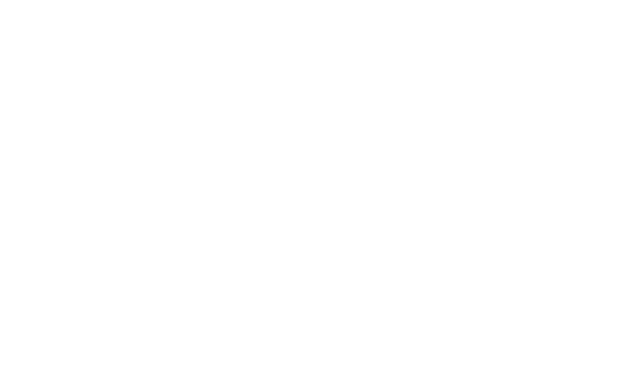
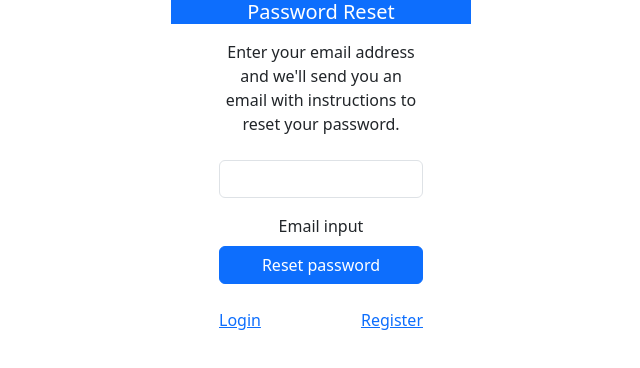
Before and after one commit to JohnBernard24/capstone-frontend, an Angular app: page /forgot in a window 1280 px wide. Before the commit this address led to /. Shown: the top 368 px of the page, without its empty margins (319-959 px from the left). Built offline with nearby package versions, Linux system fonts and the light colour scheme.

Commit message:
Delete haha.txt and added forgot

```diff
--- a/src/app/app.module.ts
+++ b/src/app/app.module.ts
@@ -11,7 +11,8 @@
 const appRoutes: Routes = [
   {path: '', component:LandingComponent},
   {path: 'login', component:LoginComponent},
-  {path: 'register', component:RegisterComponent}
+  {path: 'register', component:RegisterComponent},
+  {path: 'forgot', component:ForgotComponent}
 
 
 ];
--- a/src/app/pages/forgot/forgot.component.html
+++ b/src/app/pages/forgot/forgot.component.html
@@ -1 +1,21 @@
-<p>forgot works!</p>
+<div class="modal-dialog" style="width: 300px;">
+        <div class="modal-content text-center">
+            <div class="modal-header h5 text-white bg-primary justify-content-center">
+                Password Reset
+            </div>
+            <div class="modal-body px-5">
+                <p class="py-2 text-dark">
+                    Enter your email address and we'll send you an email with instructions to reset your password.
+                </p>
+                <div class="form-outline">
+                    <input type="email" id="typeEmail" class="form-control my-3" />
+                    <label class="form-label" for="typeEmail">Email input</label>
+                </div>
+                <a href="#" class="btn btn-primary w-100">Reset password</a>
+                <div class="d-flex justify-content-between mt-4">
+                    <a class="" href="#">Login</a>
+                    <a class="" href="#">Register</a>
+                </div>
+            </div>
+        </div>
+    </div>
--- a/src/app/pages/login/login.component.html
+++ b/src/app/pages/login/login.component.html
@@ -16,10 +16,36 @@
                 <input type="password" placeholder="Password" name="password"/>
                 <button class="btn">login</button>
                 <p class="message text-center" style="font-size: 14px;"><a routerLink="/register">Create an account</a></p>
-                <p class="message text-center" style="font-size: 14px;"><a routerLink="/register">Forgot Password</a></p>
+                <p class="message text-center" style="font-size: 14px;"><a routerLink="/forgot">Forgot Password</a></p>
               </form>
             </div>
       </div>
   </div>
 </div>
+
+<div class="modal top fade" id="exampleModal" tabindex="-1" aria-labelledby="exampleModalLabel"
+     aria-hidden="true" data-mdb-backdrop="true" data-mdb-keyboard="true">
+    <div class="modal-dialog" style="width: 300px;">
+        <div class="modal-content text-center">
+            <div class="modal-header h5 text-white bg-primary justify-content-center">
+                Password Reset
+            </div>
+            <div class="modal-body px-5">
+                <p class="py-2 text-dark">
+                    Enter your email address and we'll send you an email with instructions to reset your password.
+                </p>
+                <div class="form-outline">
+                    <input type="email" id="typeEmail" class="form-control my-3" />
+                    <label class="form-label" for="typeEmail">Email input</label>
+                </div>
+                <a href="#" class="btn btn-primary w-100">Reset password</a>
+                <div class="d-flex justify-content-between mt-4">
+                    <a class="" href="#">Login</a>
+                    <a class="" href="#">Register</a>
+                </div>
+            </div>
+        </div>
+    </div>
+</div>
+
 </body>
```
Also changed, not shown: src/haha.txt (deleted).
